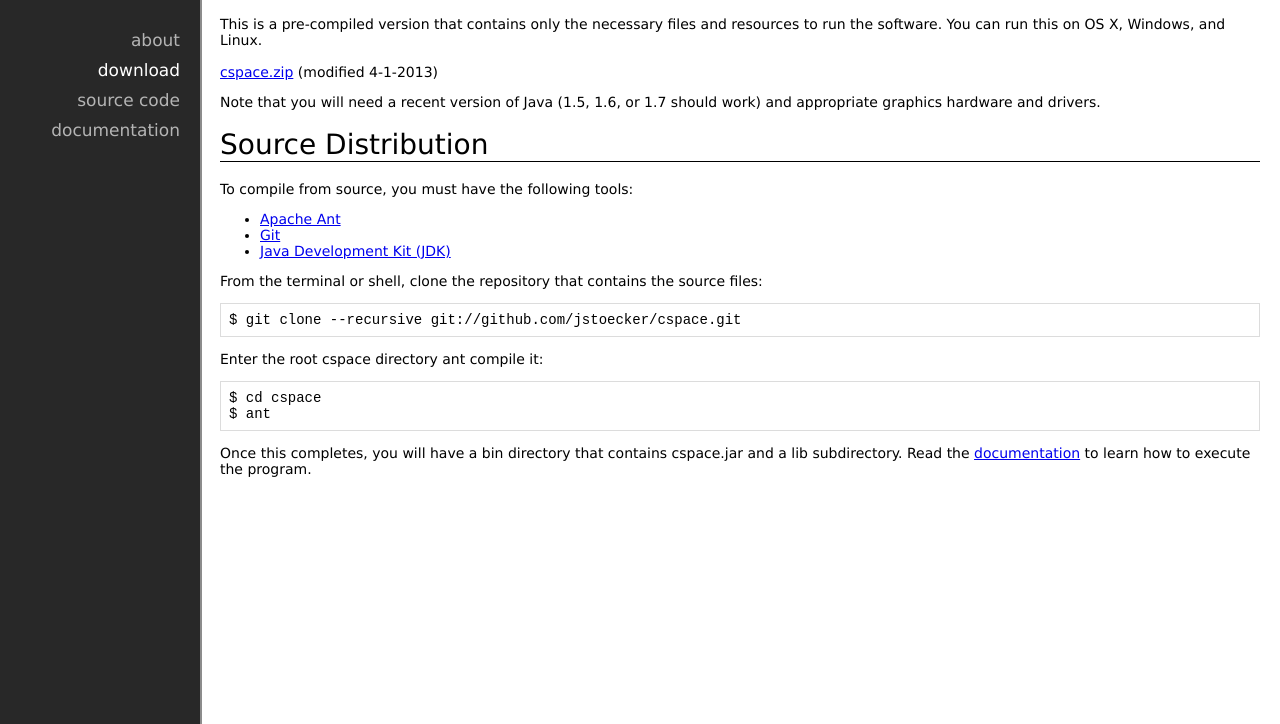
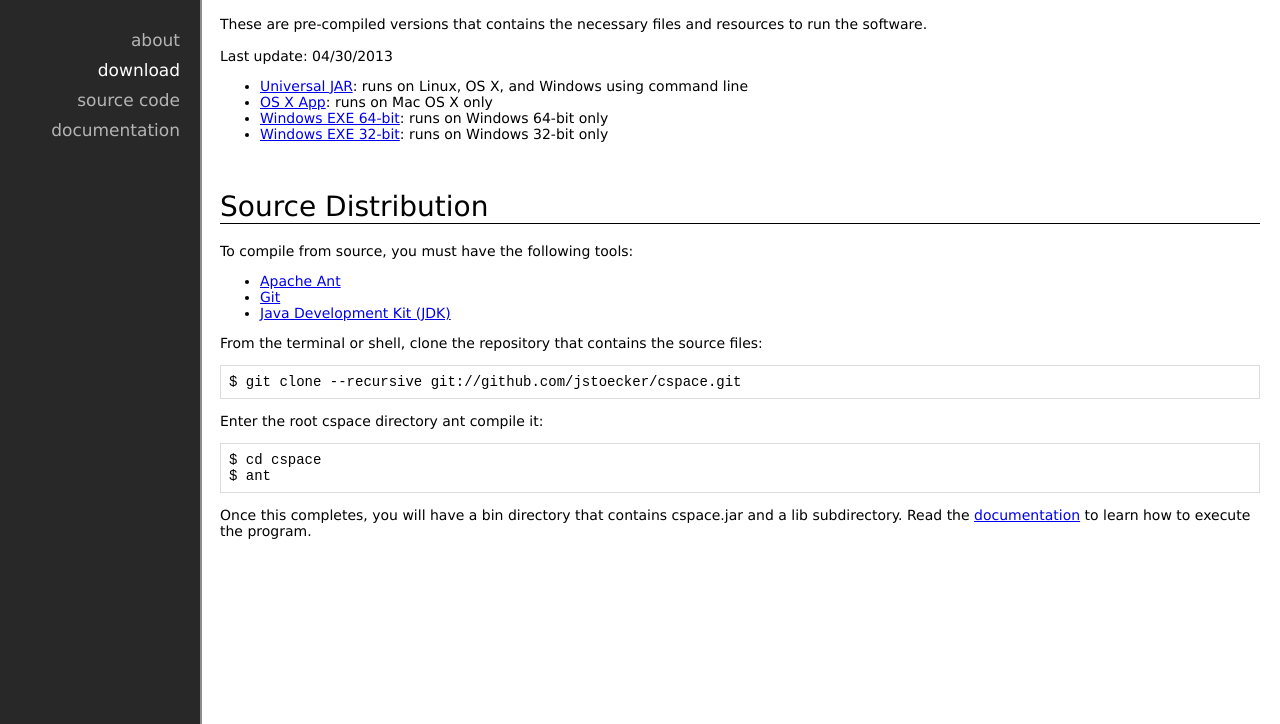
Before and after one commit to jstoecker/jstoecker.github.com, a plain HTML site: page cspace/download/index.html in a window 1280 px wide. Shown: the part 76-800 px from the top of the page. Drawn offline with Linux system fonts and the light colour scheme.

Commit message:
updated cspace download

```diff
--- a/cspace/download/index.html
+++ b/cspace/download/index.html
@@ -22,15 +22,17 @@
   <div class="content">
     <h1>Binary Distribution</h1>
     <p>
-      This is a pre-compiled version that contains only the necessary files and
-      resources to run the software. You can run this on OS X, Windows, and
-      Linux.<br><br>
-      <a href="http://web.cs.miami.edu/home/jstoecker/software/cspace-04_01_2013.zip">cspace.zip</a> (modified 4-1-2013)
+      These are pre-compiled versions that contains the necessary files and
+      resources to run the software.<br>
+      <br>Last update: 04/30/2013<br>
     </p>
-    <p>
-    Note that you will need a recent version of Java (1.5, 1.6, or 1.7 should
-    work) and appropriate graphics hardware and drivers.
-    </p>
+    <ul>
+      <li><a href="http://web.cs.miami.edu/home/jstoecker/software/cspace-universal.zip">Universal JAR</a>: runs on Linux, OS X, and Windows using command line</li>
+      <li><a href="http://web.cs.miami.edu/home/jstoecker/software/cspace-osx.zip">OS X App</a>: runs on Mac OS X only</li>
+      <li><a href="http://web.cs.miami.edu/home/jstoecker/software/cspace-win64.zip">Windows EXE 64-bit</a>: runs on Windows 64-bit only</li>
+      <li><a href="http://web.cs.miami.edu/home/jstoecker/software/cspace-win32.zip">Windows EXE 32-bit</a>: runs on Windows 32-bit only</li>
+    </ul>
+    <br>
     <h1>Source Distribution</h1>
     <p>
       To compile from source, you must have the following tools:
```
